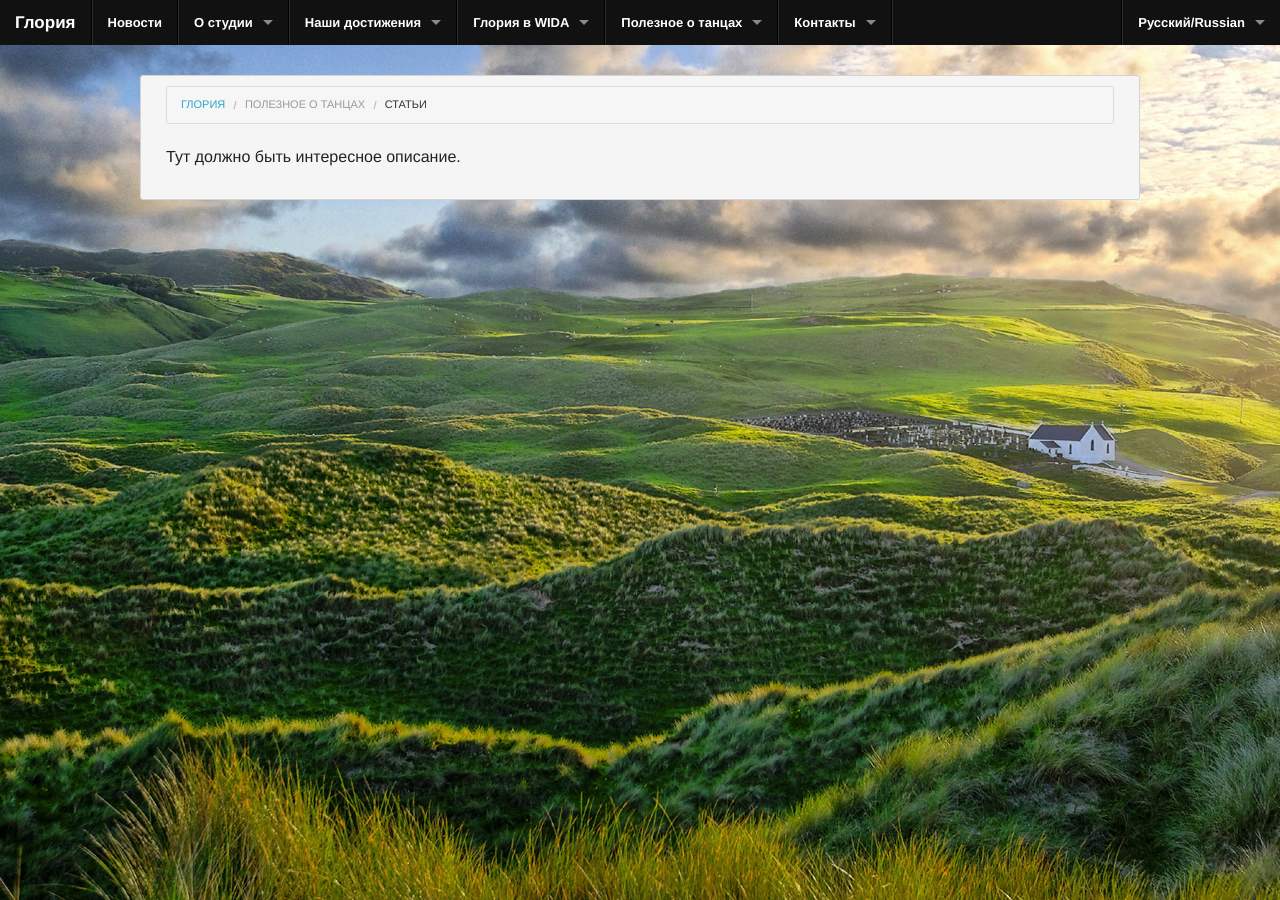
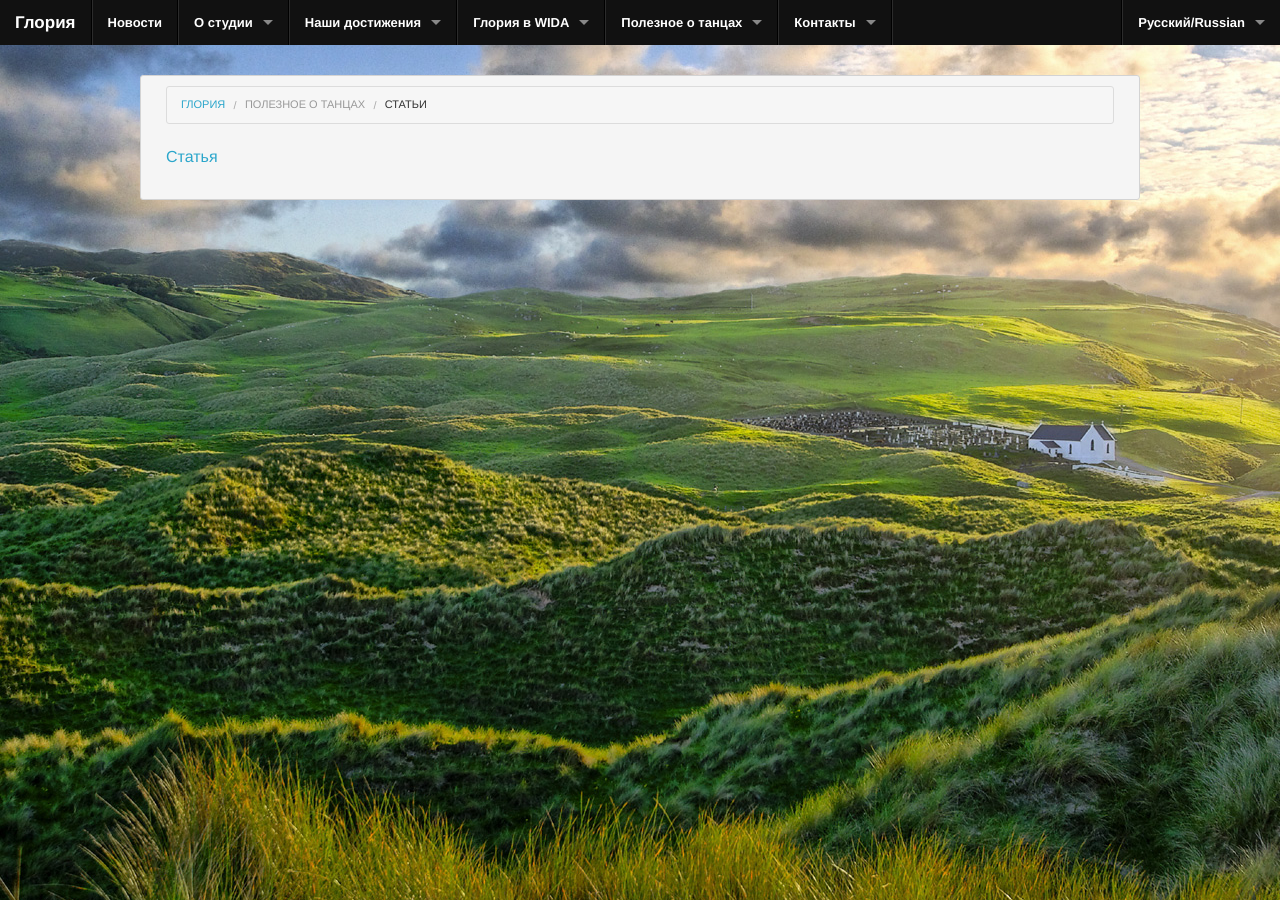
Before and after one commit to gloria-studio/gloria-studio.github.io, a Jekyll site: the page built from useful/articles/index.md, in a window 1280 px wide. Built offline with Jekyll 4.4.1, drawn with Linux system fonts in a browser that asks for light colours.

Commit message:
Update index.md

```diff
--- a/useful/articles/index.md
+++ b/useful/articles/index.md
@@ -2,6 +2,7 @@
 title: Статьи
 layout: page
 level2_title: Полезное о танцах
+published: true
 ---
 
-Тут должно быть интересное описание.
+[Статья](/useful/articles/2017-08-22-article-1.md)
```
